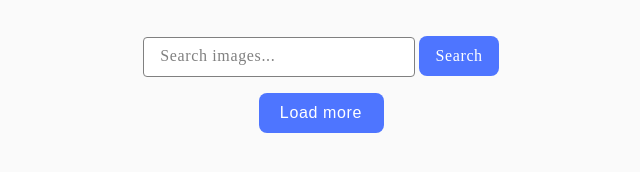
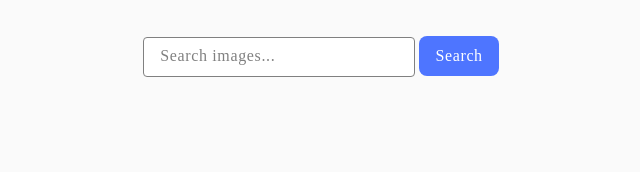
Before and after one commit to Hanna-Pryymak/goit-js-hw-12, a plain HTML site: page index.html in a window 1280 px wide. Shown: the whole page, without its empty margins (319-959 px from the left). Drawn offline with Linux system fonts and the light colour scheme.

Commit message:
Deploying to gh-pages from @ Hanna-Pryymak/goit-js-hw-12@4c2978534c1b809acad80fd7acbfdd9084ba5e48 🚀

```diff
--- a/index.html
+++ b/index.html
@@ -8,7 +8,7 @@
     <script type="module" crossorigin src="/goit-js-hw-12/index.js"></script>
     <link rel="modulepreload" crossorigin href="/goit-js-hw-12/assets/vendor-frHSA4Lh.js">
     <link rel="stylesheet" crossorigin href="/goit-js-hw-12/assets/vendor-DumFYO8Z.css">
-    <link rel="stylesheet" crossorigin href="/goit-js-hw-12/assets/index-vEUD2Dfi.css">
+    <link rel="stylesheet" crossorigin href="/goit-js-hw-12/assets/index-Bgw8POc4.css">
   </head>
   <body>
     <form class="form">
```
Also changed, not shown: assets/index-Bgw8POc4.css (added, +1 -0 lines), assets/index-vEUD2Dfi.css (deleted, +0 -1 lines).
